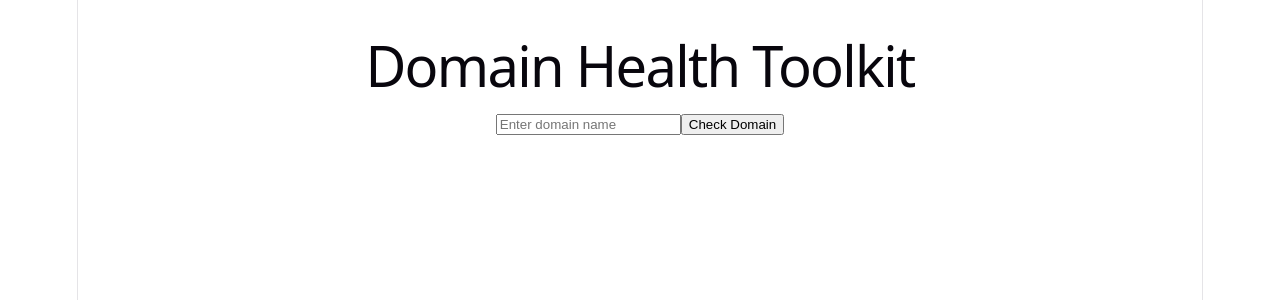
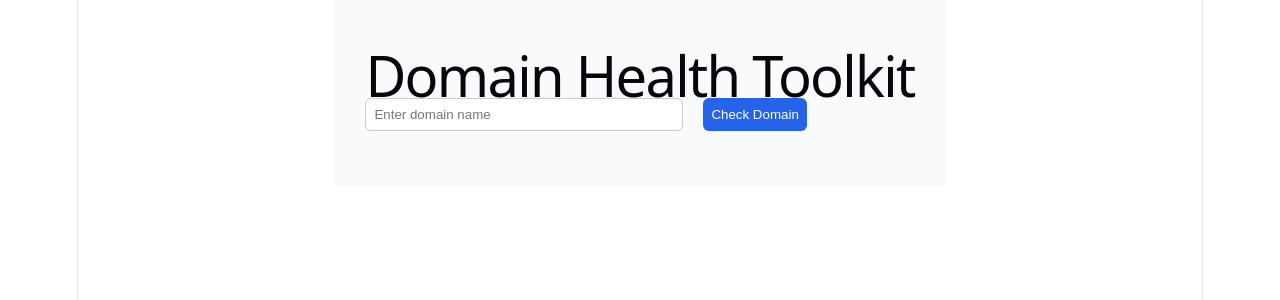
Before and after one commit to JemScripts/portfolio-site, a React app in the folder frontend/portfolio/: page / in a window 1280 px wide. Shown: the top 300 px of the page. Built offline with nearby package versions, Linux system fonts and the light colour scheme; the HTML template or start-up script is replaced by a standard one.

Commit message:
Working on front end, the data now loads when the user inputs the domain to check and there is a progress bar of severity

```diff
--- a/frontend/portfolio/src/App.jsx
+++ b/frontend/portfolio/src/App.jsx
@@ -5,8 +5,6 @@ const API = import.meta.env.VITE_API_BASE_URL;
 export default function App() {
   const [domain, setDomain] = useState("");
   const [data, setData] = useState(null);
-
-  console.log("APP RENDERED");
 
   const handleCheckDomain = async () => {
     console.log("Button Clicked");
@@ -18,26 +16,186 @@ export default function App() {
       console.error("Error fetching domain health data:", error);
     }
   }
+
+  const getStatusColor = (status) => {
+    switch (status) {
+      case "Healthy":
+        return "#16a34a";
+      case "Warning":
+        return "#f59e0b";
+      case "Critical":
+        return "#dc2626";
+      default:
+        return "#6b7280";
+    }
+  };
+
+  const getScoreColor = (score) => {
+    if (score >= 80) return "#16a34a";
+    if (score >= 50) return "#f59e0b";
+    return "#dc2626";
+  };
+
   return (
-    <div style={{ padding: "20px", fontFamily:"sans-serif" }}>
-      <h1>Domain Health Toolkit</h1>
+    <div style={{
+      padding: "30px",
+      fontFamily:"sans-serif",
+      maxWidth: "1000px",
+      margin: "0 auto",
+      background: "#f9fafb"
+      }}>
+
+        <h1 style={{ marginBottom: "10px" }}>
+          Domain Health Toolkit
+        </h1>
+
+        <div style={{
+          marginBottom: "25px",
+          display: "flex",
+          gap: "10px"
+        }}>
 
           <input
             value={domain}
             onChange={(e) => setDomain(e.target.value)}
             placeholder="Enter domain name"
+            style = {{
+              padding: "8px",
+              width: "300px",
+              border: "1px solid #ccc",
+              borderRadius: "6px"
+            }}
           />
 
-      <button onClick={handleCheckDomain}>
+          <button onClick={handleCheckDomain} style={{
+            marginLeft: "10px",
+            padding: "8px",
+            background: "#2563eb",
+            color: "white",
+            border: "none",
+            borderRadius: "6px",
+            cursor: "pointer"
+            }}>
             Check Domain
           </button>
 
-      {data && (
-        <pre style={{ marginTop: "20px" }}>
-          {JSON.stringify(data, null, 2)}
-        </pre>
+        </div>
+
+        {data?.health && data?.dns && data?.spf &&(
+          <div>
+
+            <div style={{
+              background: "white",
+              padding: "20px",
+              borderRadius: "20px",
+              marginBottom: "20px",
+              boxShadow: "0 2px 10px rgba(0,0,0,0.5)"
+              }}>
+                <h2 style={{ margin: 0 }}>{data.domain}</h2>
+                <div style={{ marginTop: "15px"}}>
+                  <div style={{display: "flex", alignItems: "center", gap: "10px"}}>
+                    <span style={{
+                      padding: "4px 10px",
+                      borderRadius: "999px",
+                      background: getStatusColor(data.health.status),
+                      color: "white",
+                      fontSize: "12px",
+                      fontWeight: "bold"
+                    }}>
+                      {data.health.status}
+                    </span>
+
+                    <span style={{ fontSize: "22px", fontWeight: "bold" }}>
+                      {data.health.score}/100
+                    </span>
+                  </div>
+
+                  <div style={{
+                    marginTop: "10px",
+                    height: "10px",
+                    width: "100%",
+                    background: "#e5e7eb",
+                    borderRadius: "999px",
+                    overflow: "hidden"
+                  }}>
+                    <div style= {{
+                      height: "100%",
+                      width: `${data.health.score}%`,
+                      background: getScoreColor(data.health.score),
+                      transition: "width 0.3s ease"
+                    }}
+                    />
+
+                    </div>
+                  </div>
+                </div>
+
+        <div style={{
+          display: "grid",
+          gridTemplateColumns: "1fr 1fr",
+          gap: "20px"
+        }}>
+
+          <div style={{
+            background: "white",
+            padding: "15px",
+            borderRadius: "10px",
+            boxShadow: "0 2px 10px rgba(0,0,0,0.5)"
+          }}>
+            <h3>Health</h3>
+
+            <p><b>Status:</b> {data.health.status}</p>
+            <p><b>Score:</b> {data.health.score}</p>
+
+            {data.health.warnings?.length > 0 && (
+              <ul>
+                {data.health.warnings.map((w, i) => (
+                  <li key={i}>{w}</li>
+                ))}
+              </ul>
             )}
           </div>
-  )
 
+          <div style={{
+            background: "white",
+            padding: "15px",
+            borderRadius: "10px",
+            boxShadow: "0 2px 10px rgba(0,0,0,0.5)"
+          }}>
+            <h3>SPF</h3>
+
+            <p><b>Has SPF:</b> {data.spf.HasSpf ? "Yes" : "No"}</p>
+            <p><b>Severity:</b> {data.spf.severity}</p>
+            <p><b>Record:</b> {data.spf.spfRecord || "None"}</p>
+          </div>
+
+          <div style={{
+            gridColumn: "span 2",
+            background: "white",
+            padding: "15px",
+            borderRadius: "10px",
+            boxShadow: "0 2px 10px rgba(0,0,0,0.5)"
+          }}>
+            <h3>DNS Records</h3>
+
+            <p><b>A Records:</b></p>
+            <ul>
+              {data.dns.a.map((r, i) => <li key={i}>{r}</li>)}
+            </ul>
+
+            <p><b>MX Records:</b></p>
+            <ul>
+              {data.dns.mx.map((r, i) => <li key={i}>{r}</li>)}
+            </ul>
+
+            <p><b>TXT Records:</b></p>
+            <ul>
+              {data.dns.txt.map((r, i) => <li key={i}>{r}</li>)}
+            </ul>
+          </div>
+      </div>
+      </div>
+      )}
+      </div>
+  );
 }
```
Lines whose indentation alone changed are shown as unchanged.
